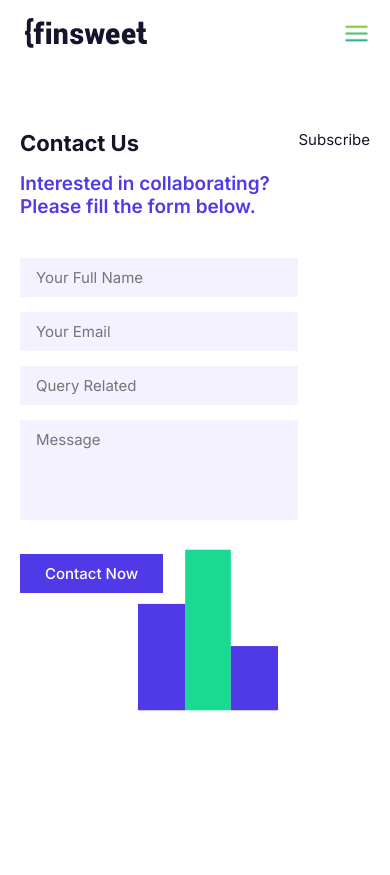
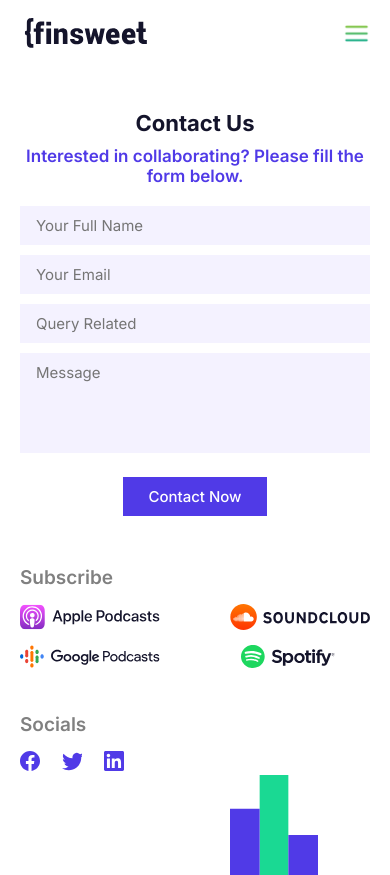
Before and after one commit to UmarkhonAkhmedov/podcast-react-app, a React (Create React App) app in the folder client-side/: page /contact in a window 390 px wide. Before the commit the page ends 844 px from the top, so only its background shows below. Built offline with nearby package versions, Linux system fonts and the light colour scheme.

Commit message:
Adding Subscribe Section for Contact section

```diff
--- a/client-side/src/components/Contact/Subscribe.tsx
+++ b/client-side/src/components/Contact/Subscribe.tsx
@@ -1,8 +1,25 @@
 import React from 'react'
+import BrandName from '../basic/BrandName'
+import { brandData, socialsData } from '../DummyData'
 
 function Subscribe() {
   return (
-    <div>Subscribe</div>
+    <div className='subscribe'>
+      <h4>Subscribe</h4>
+      <div className='subscribe__brands'>
+        {brandData.map((item, id) => (
+          <BrandName key={id} name={`/Img/Contact/subscribe__${item}.svg`} />
+        ))}
+      </div>
+      <h4 className='subscribe__heading'>Socials</h4>
+      <div className='subscribe__socials'>
+        {socialsData.map((item, id) => (
+          <a key={id} href={`https://www.${item}.com`}>
+            <img src={`/Img/Contact/socials__${item}.svg`} alt={`${item} icon`} />
+          </a>
+        ))}
+      </div>
+    </div>
   )
 }
 
--- a/client-side/src/components/DummyData.tsx
+++ b/client-side/src/components/DummyData.tsx
@@ -1,6 +1,8 @@
 export const navData = ["podcasts", "host", "about", "blog", "contact"]
 
 export const iconsData = ["facebook", "linkedin", "instagram"]
+
+export const socialsData = ["facebook", "twitter", "linkedin"]
 
 export const brandData = ["apple", "soundcloud", "google", "spotify"]
 
--- a/client-side/src/styles/Contact/_contactElements.scss
+++ b/client-side/src/styles/Contact/_contactElements.scss
@@ -1,10 +1,20 @@
 .contactElements {
   display: flex;
   padding-top: 60px;
-  height: 700px;
+  height: calc(100vh - 70px);
 
   background-image: url("../../../public/Img/Contact/bottom__rects.svg");
   background-repeat: no-repeat;
-  background-size: 40% 40%;
-  background-position: right calc(20% + 50px) bottom 0px;
+  background-size: 18% auto;
+  background-position: right calc(20% - 50px) bottom 0px;
+
+  @media screen and (max-width:768px){
+    flex-direction: column;
+    height: auto;
+    background-size: 25% auto;
+  }
+  @media screen and (max-width:500px){
+    padding-top: 40px;
+    background-position: right calc(20% - 0px) bottom 0px;
+  }
 }
--- a/client-side/src/styles/Contact/_form.scss
+++ b/client-side/src/styles/Contact/_form.scss
@@ -1,6 +1,16 @@
 .form {
   max-width: 600px;
   width: 100%;
+
+  @media screen and (max-width:768px){
+    max-width: 700px;
+    margin-bottom: 50px;
+  }
+  h2 {
+    @media screen and (max-width:500px){
+      text-align: center;
+    }
+  }
 
   span {
     display: block;
@@ -8,18 +18,35 @@
     color: #503AE7;
     font-size: 19px;
     font-weight: 600;
+    @media screen and (max-width:500px){
+      font-size: 17px;
+      margin: 10px 0 20px 0;
+      text-align: center;
+    }
   }
 
   &__inputs {
 
     input {
       margin-bottom: 15px;
+      @media screen and (max-width:500px){
+        margin-bottom: 10px;
+      }
     }
 
     &--message {
       height: 100px;
       resize: none;
       margin-bottom: 30px;
+      @media screen and (max-width:500px){
+        margin-bottom: 20px;
+      }
+    }
+    button {
+      display: flex;
+      @media screen and (max-width:500px){
+        margin: 0 auto;
+      }
     }
   }
 }
--- a/client-side/src/styles/Contact/_subscribe.scss
+++ b/client-side/src/styles/Contact/_subscribe.scss
@@ -0,0 +1,67 @@
+.subscribe {
+  max-width: 450px;
+  width: 100%;
+  margin-left: 40px;
+
+  @media screen and (max-width:768px){
+    margin-left: 0px;
+    padding-bottom: 100px;
+  }
+
+  h4 {
+    font-size: 19px;
+    font-weight: 600;
+    color: #808080;
+    margin-bottom: 30px;
+    @media screen and (max-width: 500px){
+      margin-bottom: 15px;
+    }
+  }
+
+  &__brands {
+    display: flex;
+    flex-wrap: wrap;
+    justify-content: space-between;
+
+    img {
+      width: 35%;
+      transition: all 0.3s ease-in-out;
+      margin-bottom: 30px;
+      cursor: pointer;
+      &:hover {
+        transform: scale(1.1);
+      }
+
+      &:last-child {
+        width: 27%;
+        transform: translateX(-35px);
+        &:hover {
+          transform: scale(1.1) translateX(-35px);
+        }
+      }
+
+      @media screen and (max-width: 500px){
+        width: 40%;
+        margin-bottom: 15px;
+      }
+    }
+  }
+
+  &__heading {
+    margin-top: 30px;
+  }
+
+  &__socials {
+    display: flex;
+    align-items: center;
+    a {
+      margin-right: 22px;
+      transition: all 0.3s ease-in-out;
+      &:hover {
+        opacity: 0.6;
+        transform: scale(1.2);
+      }
+    }
+
+  }
+}
```
